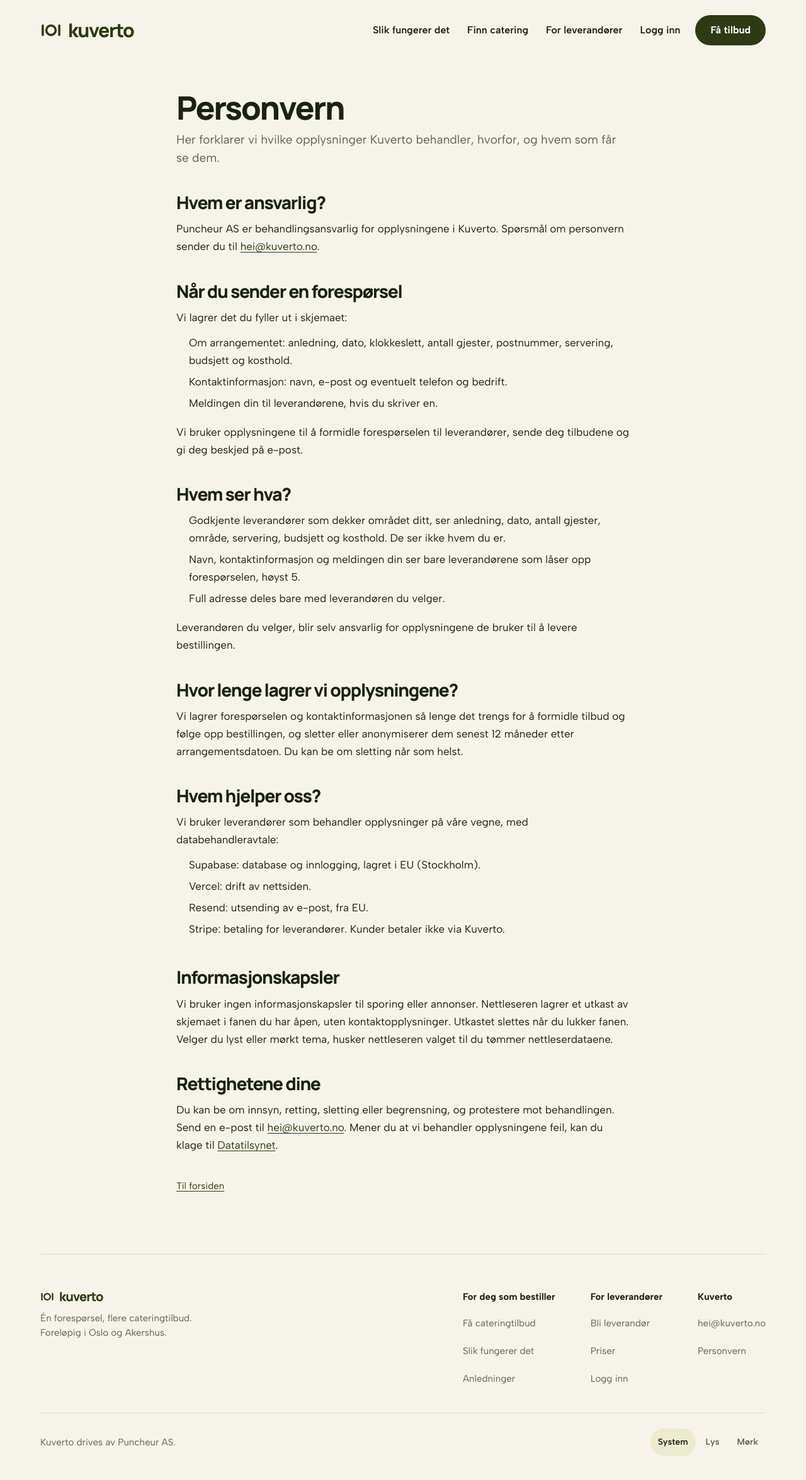
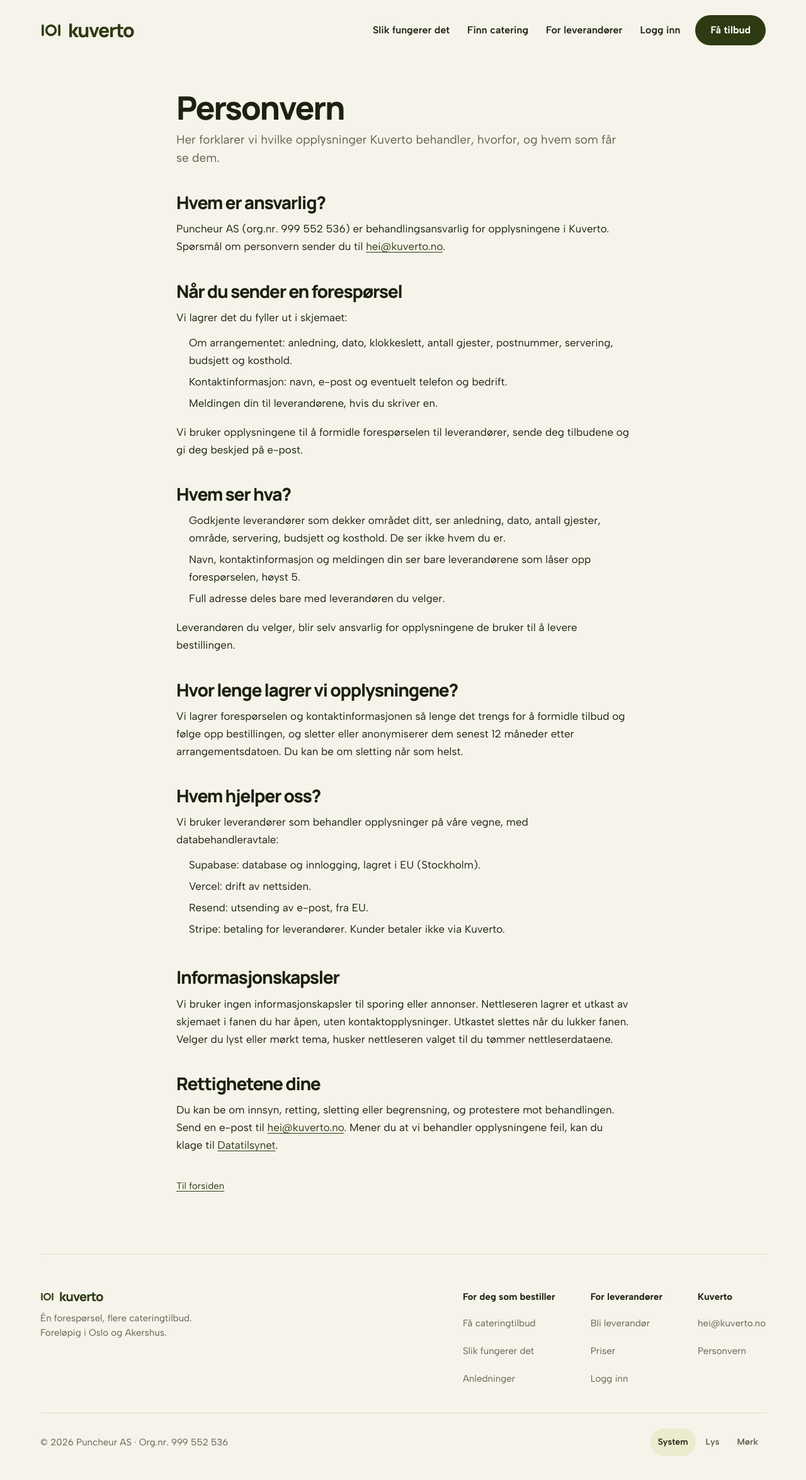
Before and after one commit to SveinGL92/kuverto-web, a Next.js app: page /personvern in a window 1280 px wide. Shown: the whole page at 63% size. Built offline with nearby package versions, Linux system fonts and the light colour scheme.

Commit message:
Org.nr. for Puncheur AS i bunntekst, strukturert data og personvern
Co-Authored-By: Claude Opus 5.5 <noreply@anthropic.com>
Claude-Session: https://claude.ai/code/session_01VGzqQ2K418gnE1ZSp8G5Zc

```diff
--- a/app/page.tsx
+++ b/app/page.tsx
@@ -29,6 +29,7 @@ const strukturertData = {
       url: 'https://kuverto.no',
       logo: 'https://kuverto.no/logo/kuverto-logo-farge.svg',
       legalName: 'Puncheur AS',
+      taxID: '999552536',
     },
     {
       '@type': 'WebSite',
--- a/app/personvern/page.tsx
+++ b/app/personvern/page.tsx
@@ -36,7 +36,7 @@ export default function Personvern() {
 
           <Del tittel="Hvem er ansvarlig?">
             <p>
-              Puncheur AS er behandlingsansvarlig for opplysningene i Kuverto. Spørsmål om personvern sender du til{' '}
+              Puncheur AS (org.nr. 999 552 536) er behandlingsansvarlig for opplysningene i Kuverto. Spørsmål om personvern sender du til{' '}
               <a href="mailto:hei@kuverto.no">hei@kuverto.no</a>.
             </p>
           </Del>
--- a/components/layout/SiteFooter.tsx
+++ b/components/layout/SiteFooter.tsx
@@ -57,7 +57,7 @@ export function SiteFooter() {
         </nav>
       </div>
       <div className="mt-8 flex flex-wrap items-center justify-between gap-4 border-t border-border pt-6">
-        <span>Kuverto drives av Puncheur AS.</span>
+        <span>© 2026 Puncheur AS · Org.nr. 999 552 536</span>
         <ThemeToggle />
       </div>
     </footer>
```
